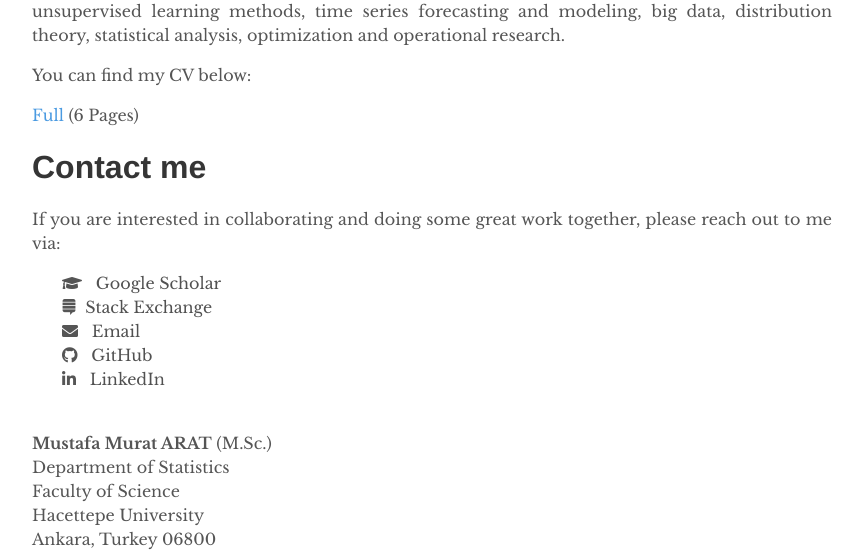
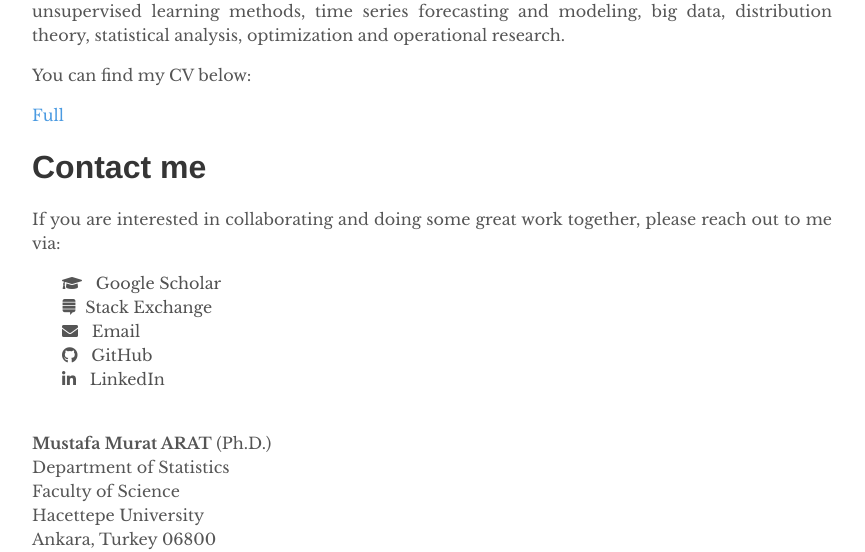
Before and after one commit to mmuratarat/turkish, a Jekyll site: the page built from _pages/about.md, in a window 1280 px wide. Shown: the part 1008-1560 px from the top of the page, without its empty margins (208-1073 px from the left). Built offline with Jekyll 4.4.1, drawn with Linux system fonts in a browser that asks for light colours; nearby versions of some CDN libraries; comment, search, counter and statistics services are not loaded.

Commit message:
Update about.md

```diff
--- a/_pages/about.md
+++ b/_pages/about.md
@@ -26,7 +26,7 @@ My passion resides in machine learning and deep learning algorithms, supervised
 
 You can find my CV below:
 
-[Full](https://mmuratarat.github.io/files/cv/MMA_Full_CV.pdf){:target="_blank"} (6 Pages)
+[Full](https://mmuratarat.github.io/files/cv/CV.pdf){:target="_blank"}
 
 # Contact me
 If you are interested in collaborating and doing some great work together, please reach out to me via:
@@ -42,7 +42,7 @@ If you are interested in collaborating and doing some great work together, pleas
 </div>
 
 <br>
-**Mustafa Murat ARAT** (M.Sc.)<br>
+**Mustafa Murat ARAT** (Ph.D.)<br>
 Department of Statistics<br>
 Faculty of Science<br>
 Hacettepe University<br>
```
